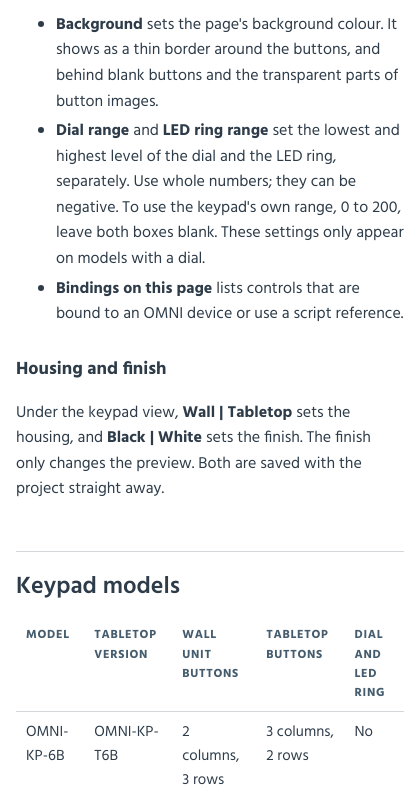
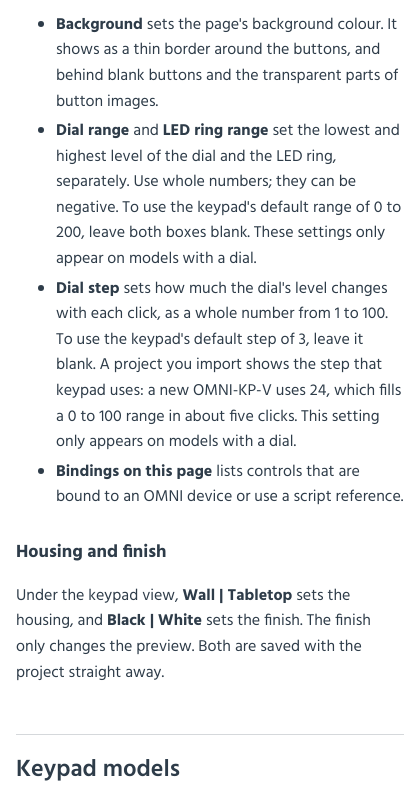
Before and after one commit to jmmadisonav/omni_keypad_design, an Electron app: page designer/guide/index.html in a window 420 px wide. Shown: the part 6648-7446 px from the top of the page. Drawn offline with Linux system fonts and the light colour scheme.

Commit message:
Document Dial step in the guide and README
Describe the Page tab's Dial step setting, including the factory step of
24 an imported OMNI-KP-V shows, and call the keypad's range its default
range, matching the Page tab help.

```diff
--- a/designer/guide/index.html
+++ b/designer/guide/index.html
@@ -285,8 +285,13 @@ buttons.</p>
     parts of button images.</li>
   <li><b>Dial range</b> and <b>LED ring range</b> set the lowest and highest
     level of the dial and the LED ring, separately. Use whole numbers; they can
-    be negative. To use the keypad's own range, 0 to 200, leave both boxes
-    blank. These settings only appear on models with a dial.</li>
+    be negative. To use the keypad's default range of 0 to 200, leave both
+    boxes blank. These settings only appear on models with a dial.</li>
+  <li><b>Dial step</b> sets how much the dial's level changes with each click,
+    as a whole number from 1 to 100. To use the keypad's default step of 3,
+    leave it blank. A project you import shows the step that keypad uses: a new
+    OMNI-KP-V uses 24, which fills a 0 to 100 range in about five clicks. This
+    setting only appears on models with a dial.</li>
   <li><b>Bindings on this page</b> lists controls that are bound to an OMNI
     device or use a script reference.</li>
 </ul>
@@ -330,7 +335,7 @@ above the keypad says how many, and the <b>Page</b> tab lists them.</p>
 <p>To make them available over HControl, click <b>Remove OMNI bindings</b> on
 the <b>Page</b> tab, and then save and deploy. This applies to every page. Page
 links and script references stay, and the dial and LED ring go back to the
-keypad's own range.</p>
+keypad's default range.</p>
 
 <p>A control can also use an AVX script reference, such as
 <code>Category_1/Reference_1</code>. It's still available over HControl, but at
```
Also changed, not shown: README.md.
